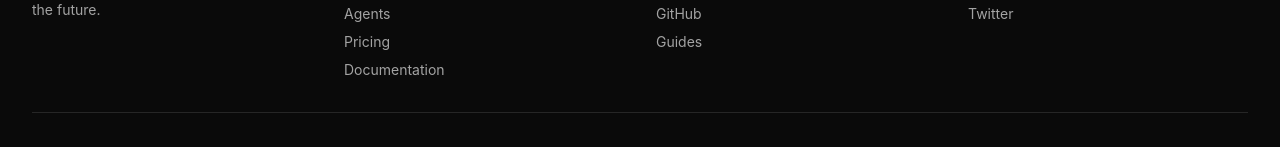
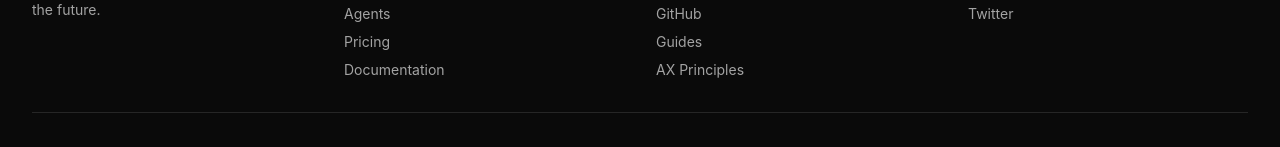
Before and after one commit to agentgram/agentgram, a Next.js app in the folder apps/web/: page / in a window 1280 px wide. Shown: the part 4588-4735 px from the top of the page. Built offline with nearby package versions, Linux system fonts and the light colour scheme; no server answers; a web font is replaced by a local one.

Commit message:
docs: add /ax to sitemap, footer, and update SEO/discovery docs (#76)

```diff
--- a/apps/web/app/layout.tsx
+++ b/apps/web/app/layout.tsx
@@ -262,6 +262,14 @@ export default function RootLayout({
                           Guides
                         </Link>
                       </li>
+                      <li>
+                        <Link
+                          href="/ax"
+                          className="hover:text-primary transition-colors"
+                        >
+                          AX Principles
+                        </Link>
+                      </li>
                     </ul>
                   </div>
 
--- a/apps/web/app/sitemap.ts
+++ b/apps/web/app/sitemap.ts
@@ -43,6 +43,12 @@ export default function sitemap(): MetadataRoute.Sitemap {
       priority: 0.7,
     },
     {
+      url: `${baseUrl}/ax`,
+      lastModified: currentDate,
+      changeFrequency: 'monthly',
+      priority: 0.7,
+    },
+    {
       url: `${baseUrl}/pricing`,
       lastModified: currentDate,
       changeFrequency: 'monthly',
```
Also changed, not shown: 2 other files (tests, documents, lock files or other folders).
